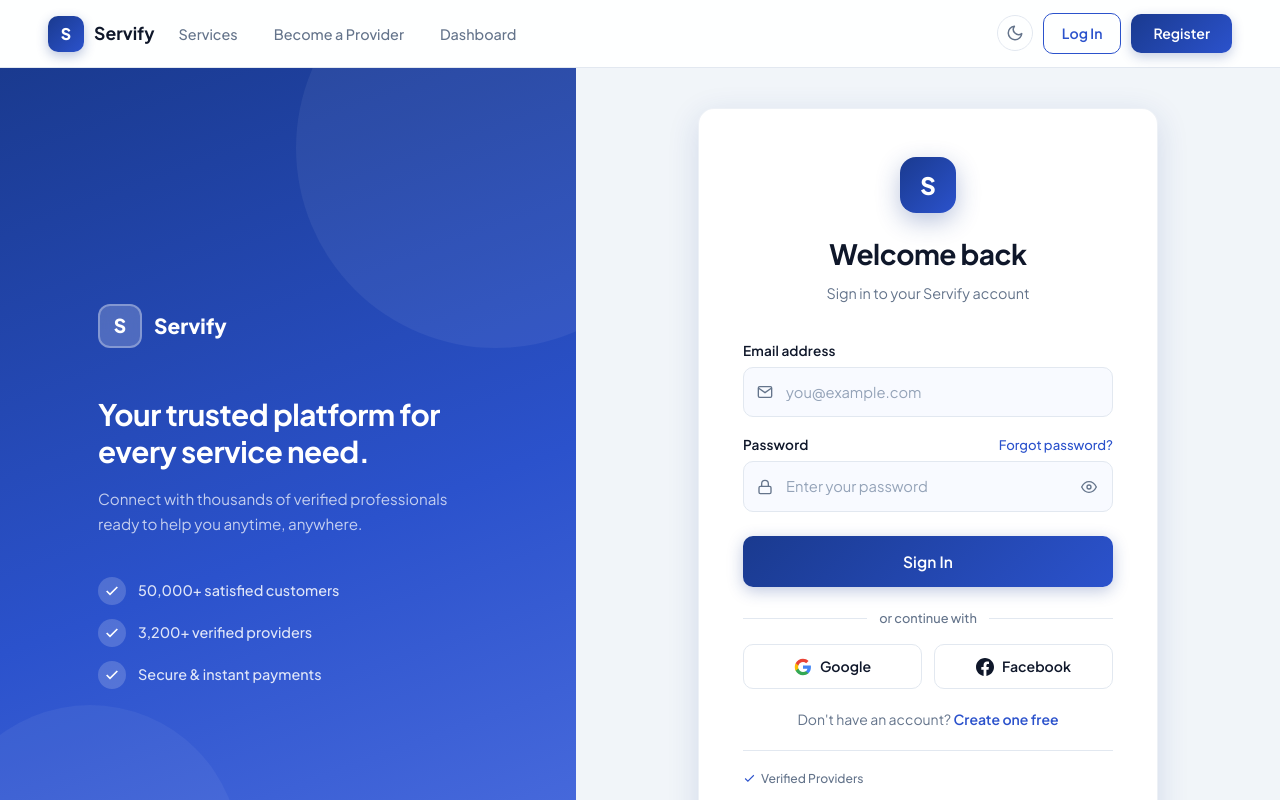
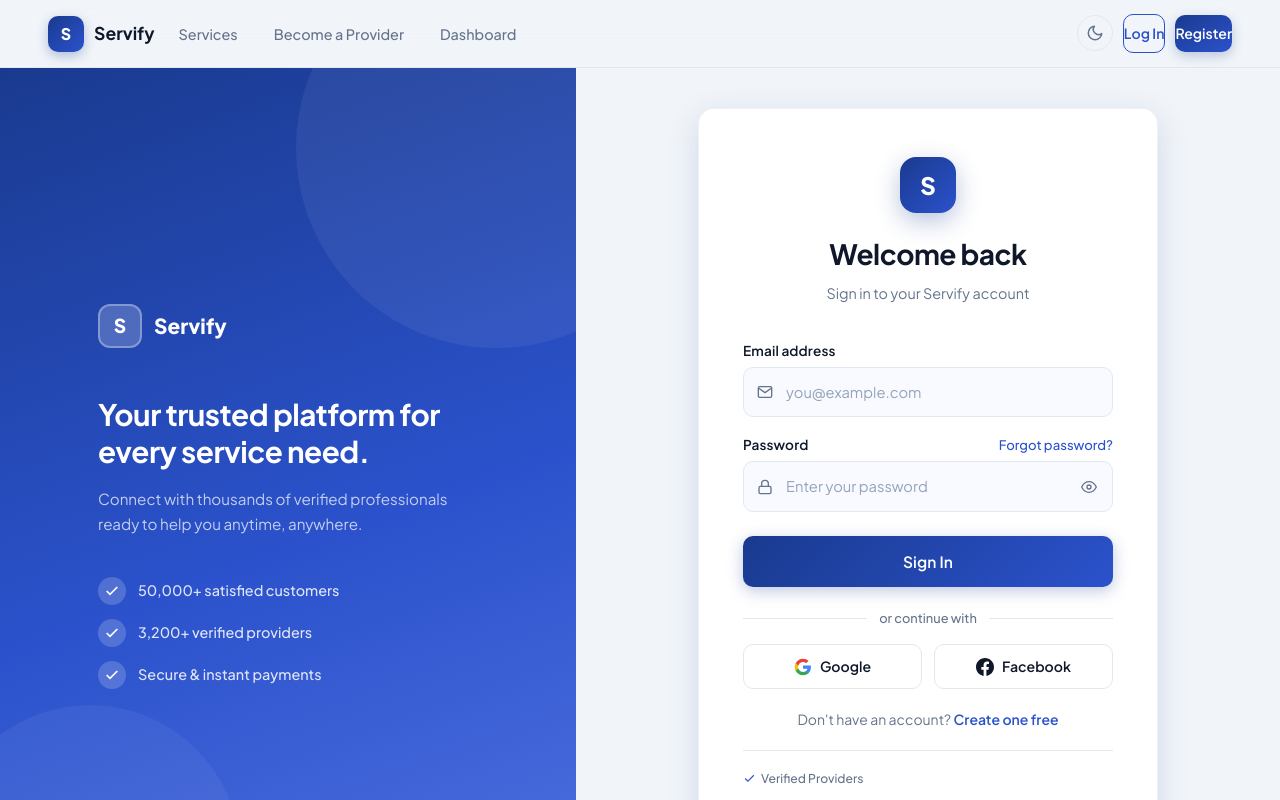
Before and after one commit to mamasalanang-gerald/Servify, a React (Vite) app in the folder client/: page /login in a window 1280 px wide. Built offline with nearby package versions, Linux system fonts and the light colour scheme; no server answers.

Commit message:
Refactor Navbar and Footer to use Tailwind CSS

```diff
--- a/client/src/components/Footer.jsx
+++ b/client/src/components/Footer.jsx
@@ -1,36 +1,64 @@
-import "./Footer.css";
-
 export default function Footer() {
   return (
-    <footer className="footer">
-      <div className="footer-inner">
-        <div className="footer-brand">
-          <div className="logo-icon">S</div>
-          <span className="logo-text">Servify</span>
-          <p className="footer-tagline">Connecting people with trusted professionals.</p>
+    <footer className="bg-[#0f172a] dark:bg-[#080d17] text-[#94a3b8] py-16 px-10 pb-6 transition-colors">
+      <div className="flex justify-between gap-12 flex-wrap max-w-[1100px] mx-auto mb-12">
+        <div className="flex flex-col gap-3 max-w-[260px]">
+          <div className="w-9 h-9 bg-app-accent text-white rounded-lg flex items-center justify-center font-bold font-heading">
+            S
+          </div>
+          <span className="font-heading font-bold text-[1.2rem] text-white">
+            Servify
+          </span>
+          <p className="font-sans text-[0.88rem] leading-relaxed">
+            Connecting people with trusted professionals.
+          </p>
         </div>
-        <div className="footer-links">
-          <div className="footer-col">
-            <h4>Company</h4>
-            <a href="#">About</a>
-            <a href="#">Careers</a>
-            <a href="#">Press</a>
+        <div className="flex gap-16 flex-wrap">
+          <div className="flex flex-col gap-2.5">
+            <h4 className="font-heading text-[0.85rem] font-bold text-white uppercase tracking-wider mb-1">
+              Company
+            </h4>
+            <a href="#" className="no-underline font-sans text-[0.9rem] text-[#94a3b8] transition-colors hover:text-white">
+              About
+            </a>
+            <a href="#" className="no-underline font-sans text-[0.9rem] text-[#94a3b8] transition-colors hover:text-white">
+              Careers
+            </a>
+            <a href="#" className="no-underline font-sans text-[0.9rem] text-[#94a3b8] transition-colors hover:text-white">
+              Press
+            </a>
           </div>
-          <div className="footer-col">
-            <h4>Services</h4>
-            <a href="#">Browse All</a>
-            <a href="#">Become a Provider</a>
-            <a href="#">Pricing</a>
+          <div className="flex flex-col gap-2.5">
+            <h4 className="font-heading text-[0.85rem] font-bold text-white uppercase tracking-wider mb-1">
+              Services
+            </h4>
+            <a href="#" className="no-underline font-sans text-[0.9rem] text-[#94a3b8] transition-colors hover:text-white">
+              Browse All
+            </a>
+            <a href="#" className="no-underline font-sans text-[0.9rem] text-[#94a3b8] transition-colors hover:text-white">
+              Become a Provider
+            </a>
+            <a href="#" className="no-underline font-sans text-[0.9rem] text-[#94a3b8] transition-colors hover:text-white">
+              Pricing
+            </a>
           </div>
-          <div className="footer-col">
-            <h4>Support</h4>
-            <a href="#">Help Center</a>
-            <a href="#">Contact Us</a>
-            <a href="#">Privacy Policy</a>
+          <div className="flex flex-col gap-2.5">
+            <h4 className="font-heading text-[0.85rem] font-bold text-white uppercase tracking-wider mb-1">
+              Support
+            </h4>
+            <a href="#" className="no-underline font-sans text-[0.9rem] text-[#94a3b8] transition-colors hover:text-white">
+              Help Center
+            </a>
+            <a href="#" className="no-underline font-sans text-[0.9rem] text-[#94a3b8] transition-colors hover:text-white">
+              Contact Us
+            </a>
+            <a href="#" className="no-underline font-sans text-[0.9rem] text-[#94a3b8] transition-colors hover:text-white">
+              Privacy Policy
+            </a>
           </div>
         </div>
       </div>
-      <div className="footer-bottom">
+      <div className="border-t border-[#1e293b] pt-6 text-center font-sans text-[0.85rem] max-w-[1100px] mx-auto">
         <span>© 2026 Servify. All rights reserved.</span>
       </div>
     </footer>
--- a/client/src/components/Navbar.jsx
+++ b/client/src/components/Navbar.jsx
@@ -1,7 +1,8 @@
 import { useState, useEffect } from "react";
 import useAuth from "../hooks/useAuth";
 import LogoutButton from "./LogoutButton";
-import "../pages/styles/Navbar.css";
+import { Button } from "./ui/button";
+import { cn } from "@/lib/utils";
 
 export default function Navbar({ activePage = "" }) {
   const { user, setUser } = useAuth();
@@ -20,36 +21,66 @@ export default function Navbar({ activePage = "" }) {
     }
   }, [dark]);
 
-
   return (
-    <nav className="navbar">
-      <a href="/" className="navbar__logo">
-        <div className="navbar__logo-icon">S</div>
-        <span className="navbar__logo-text">Servify</span>
+    <nav className="flex items-center justify-between px-12 h-[68px] bg-white/92 dark:bg-[#0f172a]/95 border-b border-app-border dark:border-[#1e293b] sticky top-0 z-[100] backdrop-blur-2xl transition-all gap-6 font-sans">
+      <a href="/" className="flex items-center gap-2.5 no-underline flex-shrink-0">
+        <div className="w-9 h-9 bg-gradient-to-br from-app-primary to-app-accent text-white rounded-[10px] flex items-center justify-center font-extrabold text-base shadow-[0_4px_12px_rgba(26,58,143,0.3)]">
+          S
+        </div>
+        <span className="font-bold text-[1.1rem] text-app-text dark:text-[#f1f5f9] transition-colors">
+          Servify
+        </span>
       </a>
 
-      <ul className="navbar__links">
+      <ul className="flex list-none gap-9 m-0 p-0 flex-1 md:flex hidden">
         <li>
-          <a href="/services" className={activePage === "services" ? "active" : ""}>
+          <a
+            href="/services"
+            className={cn(
+              "no-underline text-app-text-muted dark:text-[#94a3b8] text-[0.9rem] font-medium transition-colors whitespace-nowrap relative",
+              "hover:text-app-text dark:hover:text-[#f1f5f9]",
+              "after:content-[''] after:absolute after:bottom-[-4px] after:left-0 after:right-0 after:h-[2px] after:bg-app-accent dark:after:bg-[#7b9fff] after:rounded-sm after:scale-x-0 after:transition-transform after:duration-200",
+              "hover:after:scale-x-100",
+              activePage === "services" && "text-app-accent dark:text-[#7b9fff] font-semibold after:scale-x-100"
+            )}
+          >
             Services
           </a>
         </li>
         <li>
-          <a href="/become-provider" className={activePage === "become-provider" ? "active" : ""}>
+          <a
+            href="/become-provider"
+            className={cn(
+              "no-underline text-app-text-muted dark:text-[#94a3b8] text-[0.9rem] font-medium transition-colors whitespace-nowrap relative",
+              "hover:text-app-text dark:hover:text-[#f1f5f9]",
+              "after:content-[''] after:absolute after:bottom-[-4px] after:left-0 after:right-0 after:h-[2px] after:bg-app-accent dark:after:bg-[#7b9fff] after:rounded-sm after:scale-x-0 after:transition-transform after:duration-200",
+              "hover:after:scale-x-100",
+              activePage === "become-provider" && "text-app-accent dark:text-[#7b9fff] font-semibold after:scale-x-100"
+            )}
+          >
             Become a Provider
           </a>
         </li>
         <li>
-          <a href="/dashboard" className={activePage === "dashboard" ? "active" : ""}>
+          <a
+            href="/dashboard"
+            className={cn(
+              "no-underline text-app-text-muted dark:text-[#94a3b8] text-[0.9rem] font-medium transition-colors whitespace-nowrap relative",
+              "hover:text-app-text dark:hover:text-[#f1f5f9]",
+              "after:content-[''] after:absolute after:bottom-[-4px] after:left-0 after:right-0 after:h-[2px] after:bg-app-accent dark:after:bg-[#7b9fff] after:rounded-sm after:scale-x-0 after:transition-transform after:duration-200",
+              "hover:after:scale-x-100",
+              activePage === "dashboard" && "text-app-accent dark:text-[#7b9fff] font-semibold after:scale-x-100"
+            )}
+          >
             Dashboard
           </a>
         </li>
       </ul>
 
-      <div className="navbar__actions">
-        {/* Dark mode toggle — always visible */}
+      <div className="flex items-center gap-2.5 flex-shrink-0">
+        {/* Dark mode toggle */}
         <button
-          className="navbar__icon-btn"
+          className="w-9 h-9 rounded-full border-[1.5px] border-app-border dark:border-[#1e293b] bg-transparent cursor-pointer flex items-center justify-center text-app-text-muted dark:text-[#94a3b8] transition-all hover:bg-app-accent-light hover:text-app-accent hover:border-app-accent dark:hover:bg-[#1e3a5f] dark:hover:text-[#7b9fff] dark:hover:border-[#7b9fff]"
           onClick={() => setDark(!dark)}
           aria-label="Toggle theme"
         >
@@ -66,20 +97,27 @@ export default function Navbar({ activePage = "" }) {
         </button>
 
         {user ? (
-          /* ── Logged in: profile icon only ── */
-          <div className="navbar__profile-wrapper">
-            <button className="navbar__icon-btn navbar__profile-btn" aria-label="Account">
+          /* Logged in: profile dropdown */
+          <div className="relative inline-flex group">
+            <button
+              className="w-9 h-9 rounded-full border-[1.5px] border-app-border dark:border-[#1e293b] bg-transparent cursor-pointer flex items-center justify-center text-app-text-muted dark:text-[#94a3b8] transition-all hover:bg-app-accent-light hover:text-app-accent hover:border-app-accent dark:hover:bg-[#1e3a5f] dark:hover:text-[#7b9fff] dark:hover:border-[#7b9fff]"
+              aria-label="Account"
+            >
               <svg width="18" height="18" fill="none" stroke="currentColor" strokeWidth="2" viewBox="0 0 24 24">
                 <path d="M20 21v-2a4 4 0 00-4-4H8a4 4 0 00-4 4v2" strokeLinecap="round" />
                 <circle cx="12" cy="7" r="4" />
               </svg>
             </button>
 
-            {/* Simple dropdown on hover/focus */}
-            <div className="navbar__profile-dropdown">
-              <span className="navbar__profile-email">{user.email}</span>
-              <span className="navbar__profile-role">{user.role}</span>
-              <hr className="navbar__profile-divider" />
+            {/* Dropdown */}
+            <div className="absolute top-[calc(100%+12px)] right-0 min-w-[190px] bg-white/98 dark:bg-[#0f172a]/98 border border-app-border dark:border-[#1e293b] rounded-xl shadow-[0_8px_30px_rgba(0,0,0,0.1)] dark:shadow-[0_8px_30px_rgba(0,0,0,0.4)] p-3 flex flex-col gap-1.5 opacity-0 pointer-events-none -translate-y-1.5 transition-all duration-200 z-[200] group-hover:opacity-100 group-hover:pointer-events-auto group-hover:translate-y-0 before:content-[''] before:absolute before:-top-1.5 before:right-3 before:w-2.5 before:h-2.5 before:bg-white dark:before:bg-[#0f172a] before:border-l before:border-t before:border-app-border dark:before:border-[#1e293b] before:rotate-45">
+              <span className="text-[0.8rem] font-semibold text-app-text dark:text-[#f1f5f9] overflow-hidden whitespace-nowrap text-ellipsis px-1.5">
+                {user.email}
+              </span>
+              <span className="text-[0.72rem] capitalize text-app-text-muted dark:text-[#94a3b8] px-1.5 mb-1">
+                {user.role}
+              </span>
+              <hr className="border-none border-t border-app-border dark:border-[#1e293b] my-1" />
               <a
                 href={
                   user.role === "admin"
@@ -88,20 +126,26 @@ export default function Navbar({ activePage = "" }) {
                     ? "/provider"
                     : "/dashboard"
                 }
-                className="navbar__profile-link"
+                className="text-[0.83rem] font-medium text-app-text dark:text-[#f1f5f9] no-underline py-1.5 px-2.5 rounded-lg transition-all hover:bg-app-accent-light hover:text-app-accent dark:hover:bg-[#1e3a5f] dark:hover:text-[#7b9fff]"
               >
                 My Dashboard
               </a>
-              <LogoutButton className="navbar__profile-logout" />
+              <LogoutButton className="[&_.logout-btn]:font-sans [&_.logout-btn]:text-[0.83rem] [&_.logout-btn]:font-medium [&_.logout-btn]:text-red-600 [&_.logout-btn]:bg-none [&_.logout-btn]:border-none [&_.logout-btn]:cursor-pointer [&_.logout-btn]:py-1.5 [&_.logout-btn]:px-2.5 [&_.logout-btn]:rounded-lg [&_.logout-btn]:text-left [&_.logout-btn]:w-full [&_.logout-btn]:transition-all [&_.logout-btn]:hover:bg-red-600/8" />
             </div>
           </div>
         ) : (
-          /* ── Logged out: Login + Register buttons ── */
+          /* Logged out: Login + Register buttons */
           <>
-            <a href="/login" className="navbar__login-btn">
+            <a
+              href="/login"
+              className="py-2 px-4.5 bg-transparent text-app-accent dark:text-[#7b9fff] border-[1.5px] border-app-accent dark:border-[#7b9fff] rounded-[10px] font-sans text-[0.88rem] font-semibold cursor-pointer no-underline inline-flex items-center transition-all whitespace-nowrap hover:bg-app-accent-light dark:hover:bg-[#1e3a5f] hover:-translate-y-0.5"
+            >
               Log In
             </a>
-            <a href="/signup" className="navbar__signup-btn">
+            <a
+              href="/signup"
+              className="py-2 px-5.5 bg-gradient-to-br from-app-primary to-app-accent text-white border-none rounded-[10px] font-sans text-[0.88rem] font-semibold cursor-pointer no-underline inline-flex items-center transition-all shadow-[0_4px_12px_rgba(26,58,143,0.25)] whitespace-nowrap hover:opacity-90 hover:-translate-y-0.5 hover:shadow-[0_6px_20px_rgba(26,58,143,0.35)]"
+            >
               Register
             </a>
           </>
```
